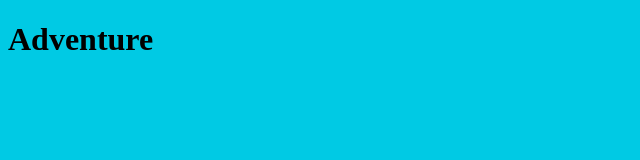
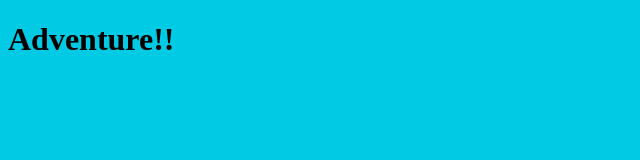
Before and after one commit to pithecuse527/udacity-git, a plain HTML site: page index.html in a window 1280 px wide. Shown: the full height of the page, 0-640 px from the left. Drawn offline with Linux system fonts and the light colour scheme.

Commit message:
Improve site heading for SEO.

```diff
--- a/index.html
+++ b/index.html
@@ -10,7 +10,7 @@
 <body>
     <script src="js/app.js"></script>
     <header>
-      <h1>Adventure</h1>
+      <h1>Adventure!!</h1>
     </header>
 </body>
 </html>
```
